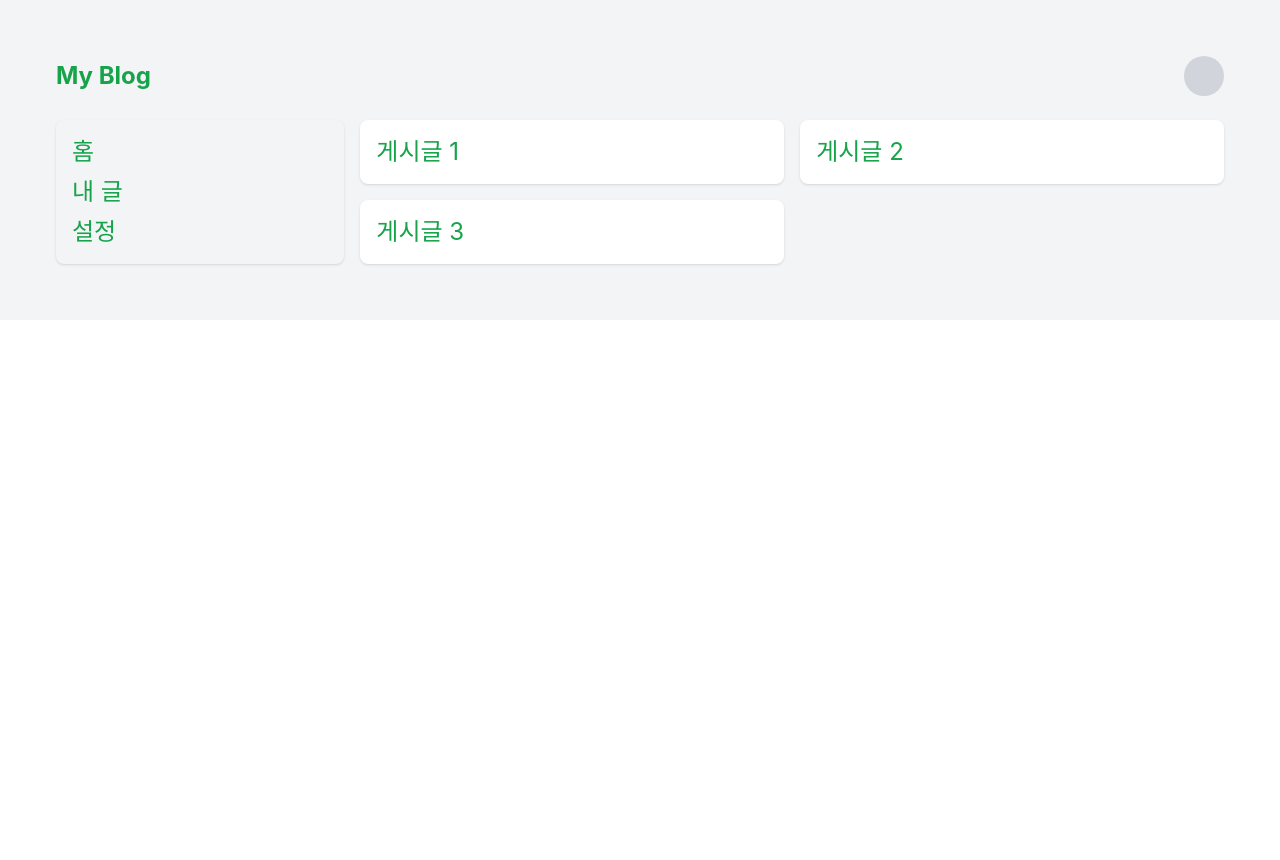
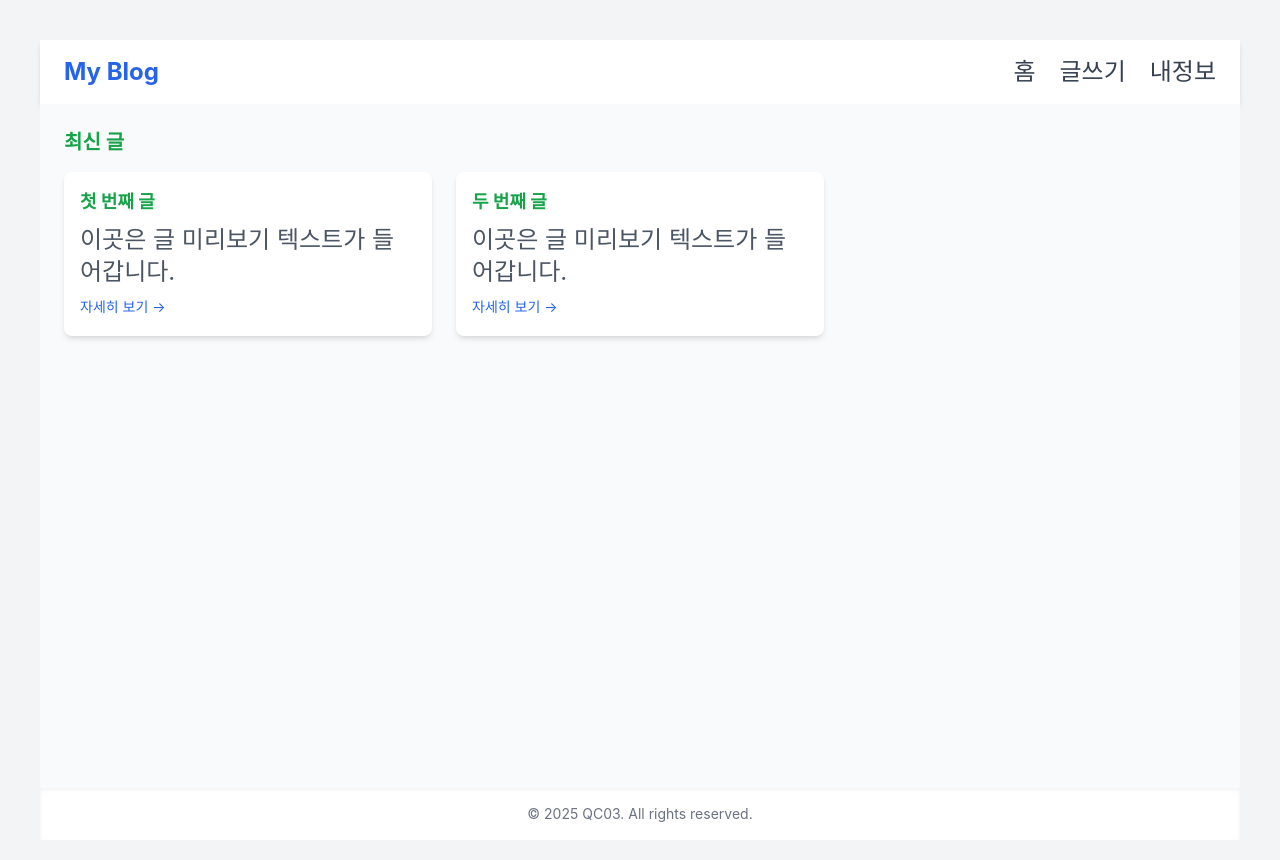
Before and after one commit to QC03/BlogApp, a React (Create React App) app: page / in a window 1280 px wide. Shown: the top 860 px of the page. Before the commit the page ends 800 px from the top, so only its background shows below. Built offline with nearby package versions, Linux system fonts and the light colour scheme.

Commit message:
Feat: Add Nav Bar

```diff
--- a/src/pages/HomePage.jsx
+++ b/src/pages/HomePage.jsx
@@ -1,44 +1,43 @@
 import React from "react";
 
-function HomePage() {
+export default function HomePage() {
   return (
-    <div className="container mx-auto p-4">
+    <div className="min-h-screen flex flex-col">
       {/* Header */}
-      <header className="flex items-center justify-between mb-6">
-        <h1 className="text-2xl font-bold">My Blog</h1>
-        {/* 프로필 아이콘 */}
-        <div className="w-10 h-10 bg-gray-300 rounded-full"></div>
+      <header className="bg-white shadow-md px-6 py-4 flex justify-between items-center">
+        <h1 className="text-2xl font-bold text-blue-600">My Blog</h1>
+        <nav className="hidden md:flex space-x-6">
+          <a href="/" className="text-gray-700 hover:text-blue-600">홈</a>
+          <a href="/create" className="text-gray-700 hover:text-blue-600">글쓰기</a>
+          <a href="/profile" className="text-gray-700 hover:text-blue-600">내정보</a>
+        </nav>
+        {/* 모바일 메뉴 버튼 */}
+        <button className="md:hidden text-gray-700">☰</button>
       </header>
 
-      {/* PC 레이아웃 */}
-      <div className="hidden md:flex gap-4">
-        {/* Sidebar */}
-        <aside className="w-1/4 bg-gray-100 p-4 rounded-lg shadow">
-          <ul>
-            <li className="mb-2">홈</li>
-            <li className="mb-2">내 글</li>
-            <li>설정</li>
-          </ul>
-        </aside>
+      {/* Body */}
+      <main className="flex-grow p-6 bg-gray-50">
+        <h2 className="text-xl font-semibold mb-4">최신 글</h2>
+        <div className="grid gap-6 sm:grid-cols-2 lg:grid-cols-3">
+          {/* 카드 예시 */}
+          <div className="bg-white rounded-lg shadow-md p-4 hover:shadow-lg transition">
+            <h3 className="text-lg font-bold mb-2">첫 번째 글</h3>
+            <p className="text-gray-600">이곳은 글 미리보기 텍스트가 들어갑니다.</p>
+            <a href="/post/1" className="text-blue-600 text-sm mt-2 inline-block">자세히 보기 →</a>
+          </div>
 
-        {/* Posts List */}
-        <main className="w-3/4 grid grid-cols-2 gap-4">
-          <div className="p-4 bg-white rounded-lg shadow">게시글 1</div>
-          <div className="p-4 bg-white rounded-lg shadow">게시글 2</div>
-          <div className="p-4 bg-white rounded-lg shadow">게시글 3</div>
-        </main>
-      </div>
+          <div className="bg-white rounded-lg shadow-md p-4 hover:shadow-lg transition">
+            <h3 className="text-lg font-bold mb-2">두 번째 글</h3>
+            <p className="text-gray-600">이곳은 글 미리보기 텍스트가 들어갑니다.</p>
+            <a href="/post/2" className="text-blue-600 text-sm mt-2 inline-block">자세히 보기 →</a>
+          </div>
+        </div>
+      </main>
 
-      {/* 모바일 레이아웃 */}
-      <div className="md:hidden">
-        <main className="flex flex-col gap-4">
-          <div className="p-4 bg-white rounded-lg shadow">게시글 1</div>
-          <div className="p-4 bg-white rounded-lg shadow">게시글 2</div>
-          <div className="p-4 bg-white rounded-lg shadow">게시글 3</div>
-        </main>
-      </div>
+      {/* Footer */}
+      <footer className="bg-white shadow-inner py-4 text-center text-gray-500 text-sm">
+        © 2025 QC03. All rights reserved.
+      </footer>
     </div>
   );
 }
-
-export default HomePage;
```
